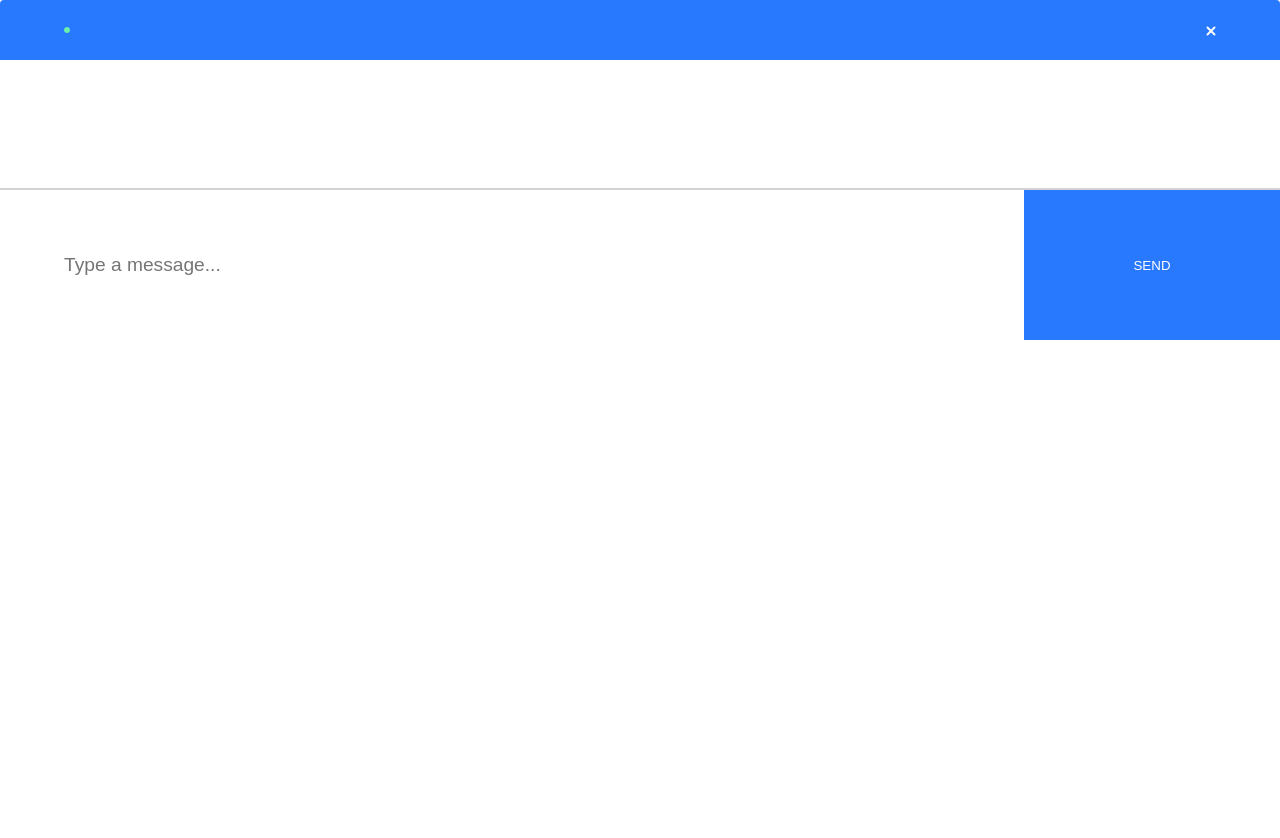
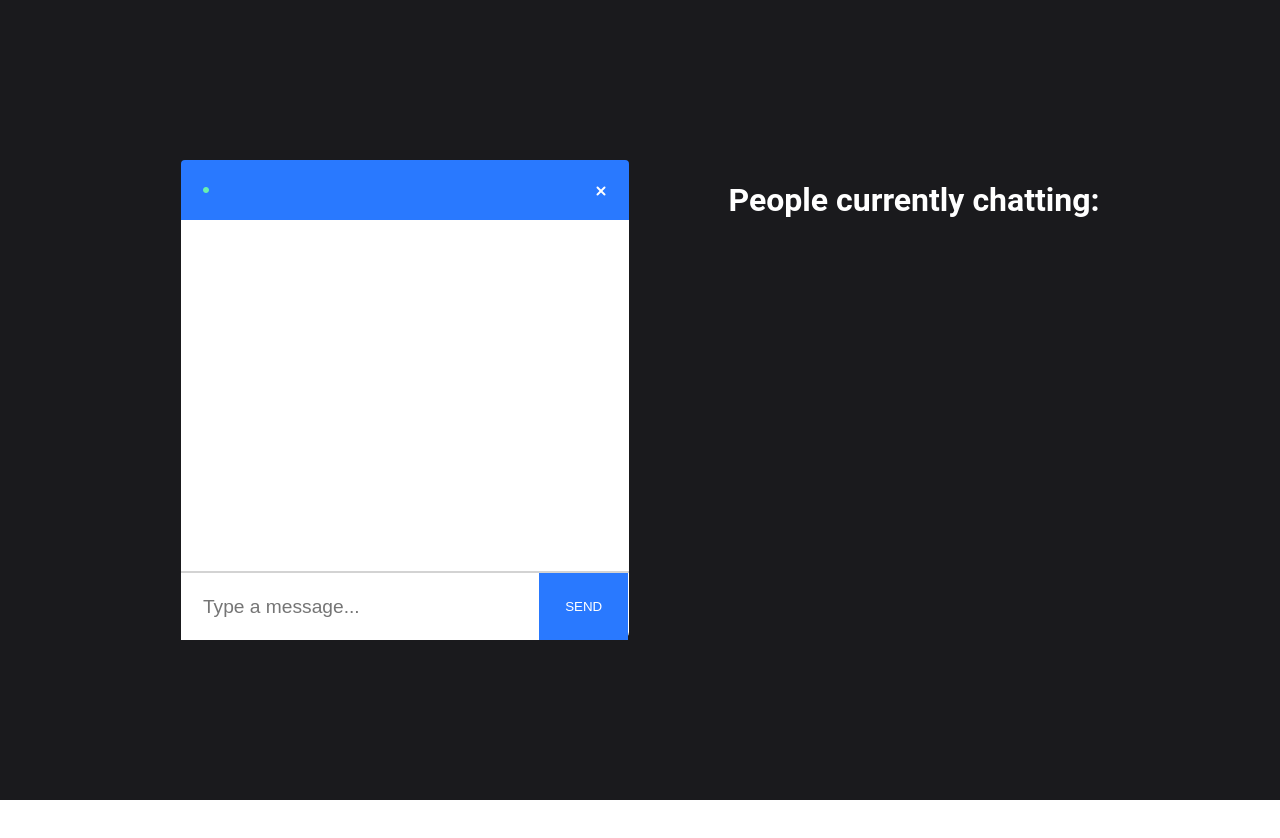
Before and after one commit to guru-apr21/gement.io, a React (Create React App) app in the folder client/: page /chat in a window 1280 px wide. Shown: the top 838 px of the page. After the commit the page ends 800 px from the top, so only its background shows below. Built offline with nearby package versions, Linux system fonts and the light colour scheme.

Commit message:
Replace classNames with styled components 🔪🔪

```diff
--- a/client/src/components/Chat/index.js
+++ b/client/src/components/Chat/index.js
@@ -3,9 +3,10 @@ import InfoBar from '../InfoBar';
 import Input from '../Input';
 import queryString from 'query-string';
 import io from 'socket.io-client';
-import './chat.css';
 import Messages from '../Messages';
 import TextContainer from '../TextContainer/index';
+
+import { ChatOuterContainer, ChatInnerContainer } from './ChatElements';
 
 let socket;
 const Chat = ({ location }) => {
@@ -39,14 +40,14 @@ const Chat = ({ location }) => {
   }, []);
 
   return (
-    <div className="outerContainer">
-      <div className="container">
+    <ChatOuterContainer>
+      <ChatInnerContainer>
         <InfoBar room={room} />
         <Messages messages={messages} name={name} />
         <Input socket={socket} />
-      </div>
+      </ChatInnerContainer>
       <TextContainer users={users} />
-    </div>
+    </ChatOuterContainer>
   );
 };
 
```
